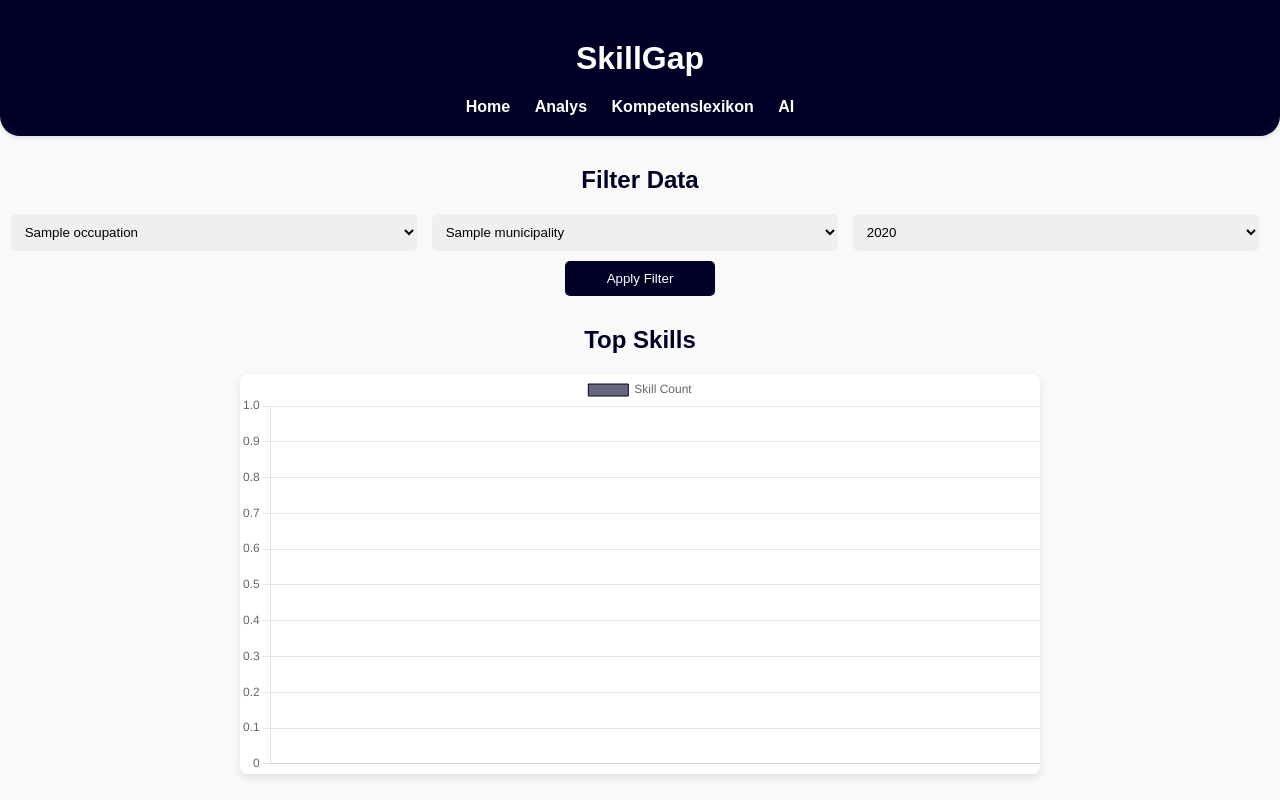
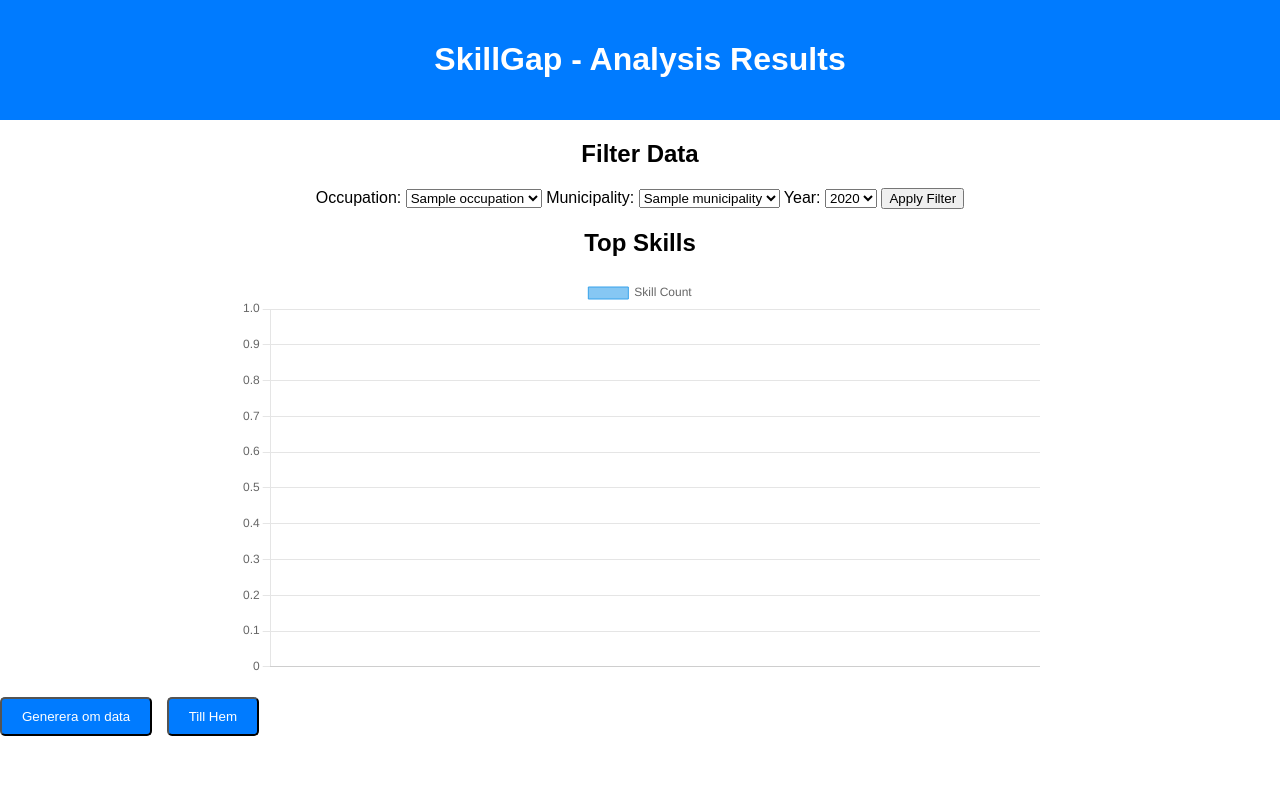
Before and after one commit to Sofiean/Kompetenskompassen, a Flask app: template templates/analysis.html in a window 1280 px wide. Run offline with Flask 3, Linux system fonts and the light colour scheme; the template is opened without the code that fills it: most values are stand-ins (such as "Sample title", 1, 10 or a date in 2020); parts of the project's set-up code (start-up, migrations or seed data) failed here and were passed over.

Commit message:
test knappar
testat lägg till generera om data knapp och till hem knapp

```diff
--- a/templates/analysis.html
+++ b/templates/analysis.html
@@ -3,117 +3,71 @@
 <head>
     <meta charset="UTF-8">
     <meta name="viewport" content="width=device-width, initial-scale=1.0">
-    <title>SkillGap - Analysis Results</title>
+    <title>SkillGap - Analys Resultat</title>
     <script src="https://cdn.jsdelivr.net/npm/chart.js"></script>
     <style>
         body {
             font-family: Arial, sans-serif;
             margin: 0;
             padding: 0;
-            background-color: #f9f9f9;
-            color: #333;
         }
         header {
-            background-color: #000026;
+            background-color: #007bff;
+            color: #fff;
             padding: 20px;
             text-align: center;
-            margin-bottom: 30px;
-            box-shadow: 0px 2px 4px rgba(0, 0, 0, 0.1);
-            border-bottom-left-radius: 20px;
-            border-bottom-right-radius: 20px;
         }
-        header ul {
-            list-style-type: none;
-            padding: 0;
-            margin: 0;
-        }
-        header li {
-            display: inline;
-            margin-right: 20px;
-        }
-        header a {
-            color: #fff;
-            text-decoration: none;
-            font-weight: bold;
-            font-size: 16px;
-            transition: color 0.3s;
-        }
-        header a:hover {
-            color: #ddd;
-        }
-        h1 {
+        h1, h2 {
             text-align: center;
-            color: #fff;
-            margin-top: 20px;
-        }
-        h2 {
-            text-align: center;
-            color: #000026;
-            margin-top: 20px;
         }
         canvas {
             display: block;
-            margin: 0 auto;
+            margin: 20px auto;
             width: 80%;
-            max-width: 800px;
-            height: auto;
-            background-color: #fff;
-            border-radius: 8px;
-            box-shadow: 0px 4px 8px rgba(0, 0, 0, 0.1);
+            max-width: 800px; /* Max width for larger screens */
+            height: auto; /* Maintain aspect ratio */
         }
         form {
             text-align: center;
             margin-bottom: 20px;
         }
-        select, input[type="submit"] {
-            padding: 10px;
-            border: none;
+        .btn {
+            display: inline-block;
+            background-color: #007bff;
+            color: #fff;
+            padding: 10px 20px;
+            text-decoration: none;
             border-radius: 5px;
-            margin-bottom: 10px;
-        }
-        select {
-            width: calc(33.33% - 20px);
+            transition: background-color 0.3s;
             margin-right: 10px;
         }
-        input[type="submit"] {
-            background-color: #000026;
-            color: #fff;
-            width: 150px;
-            cursor: pointer;
-            transition: background-color 0.3s;
-        }
-        input[type="submit"]:hover {
-            background-color: #000014;
+        .btn:hover {
+            background-color: #0056b3;
         }
     </style>
 </head>
 <body>
     <header>
-        <h1>SkillGap</h1>
-        <nav>
-            <ul>
-                <li><a href="/">Home</a></li>
-                <li><a href="/analysis">Analys</a></li>
-                <li><a href="#">Kompetenslexikon</a></li>
-                <li><a href="/ai">AI</a></li>
-            </ul>
-        </nav>
+        <h1>SkillGap - Analysis Results</h1>
     </header>
 
-    <form action="/filter" method="post">
+    <form action="/analysis" method="post">
         <h2>Filter Data</h2>
+        <label for="occupation">Occupation:</label>
         <select name="occupation" id="occupation">
             {% for occupation in occupation_options %}
                 <option value="{{ occupation }}">{{ occupation }}</option>
             {% endfor %}
         </select>
 
+        <label for="municipality">Municipality:</label>
         <select name="municipality" id="municipality">
             {% for municipality in municipality_options %}
                 <option value="{{ municipality }}">{{ municipality }}</option>
             {% endfor %}
         </select>
 
+        <label for="years">Year:</label>
         <select name="years" id="years">
             {% for year in years_options %}
                 <option value="{{ year }}">{{ year }}</option>
@@ -127,13 +81,16 @@
     <h2>Top Skills</h2>
     <canvas id="skillsChart"></canvas>
 
+    <button class="btn" onclick="window.location.href='/analysis'">Generera om data</button>
+    <button class="btn" onclick="window.location.href='/index1'">Till Hem</button>
+
     <script>
         var topSkillsData = {
             labels: {{ top_skills.keys().tolist()|tojson }},
             datasets: [{
                 label: 'Skill Count',
-                backgroundColor: 'rgba(0, 0, 38, 0.6)',
-                borderColor: 'rgba(0, 0, 38, 1)',
+                backgroundColor: 'rgba(54, 162, 235, 0.6)',
+                borderColor: 'rgba(54, 162, 235, 1)',
                 borderWidth: 1,
                 data: {{ top_skills.tolist()|tojson }}
             }]
@@ -157,7 +114,7 @@
                     },
                     title: {
                         display: true,
-                        text: 'Top 10 Skills'
+                        text: 'Topp 10 Kompetenser'
                     }
                 }
             });
```
Also changed, not shown: app1.py (+1 -8 lines).
